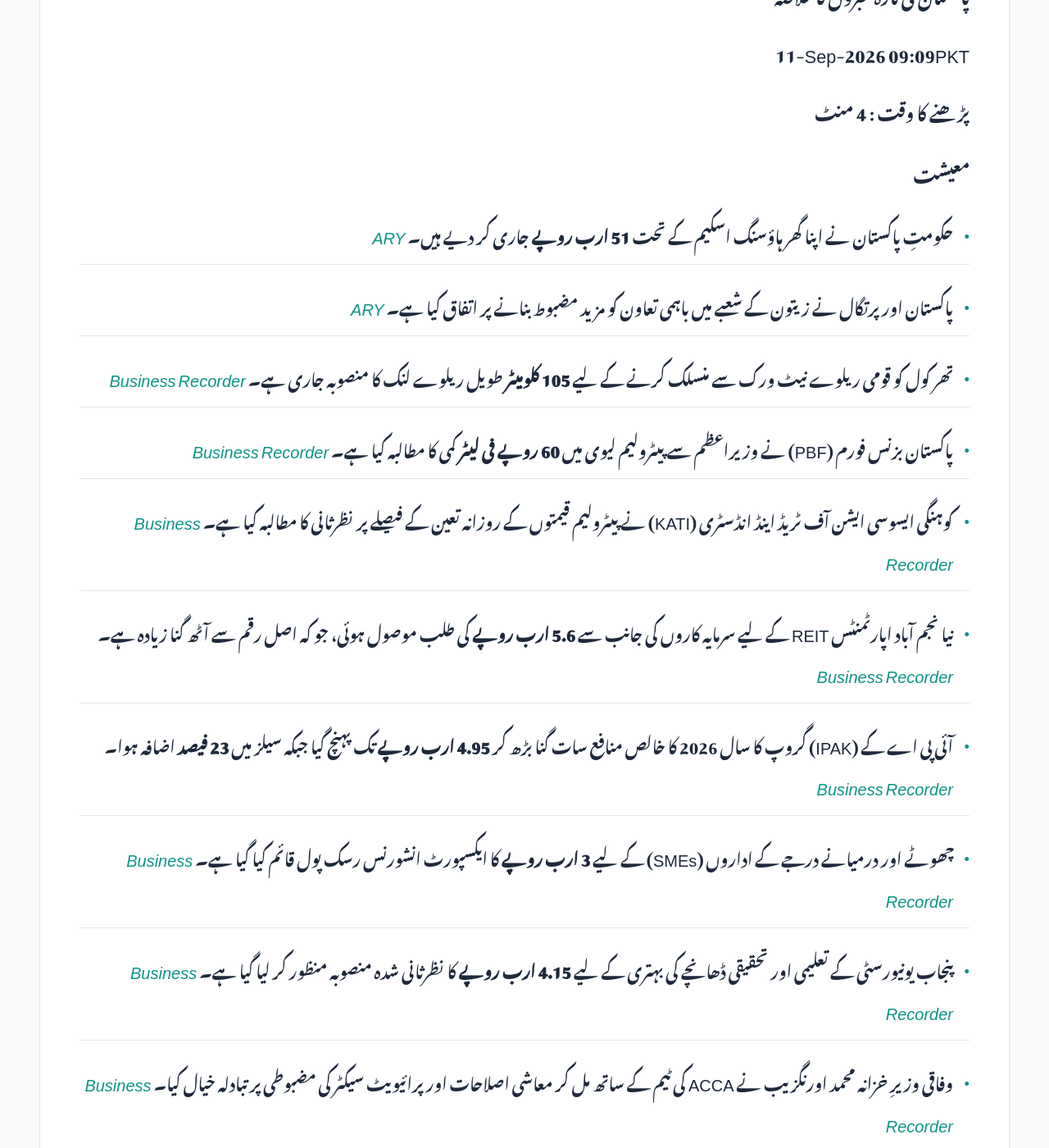
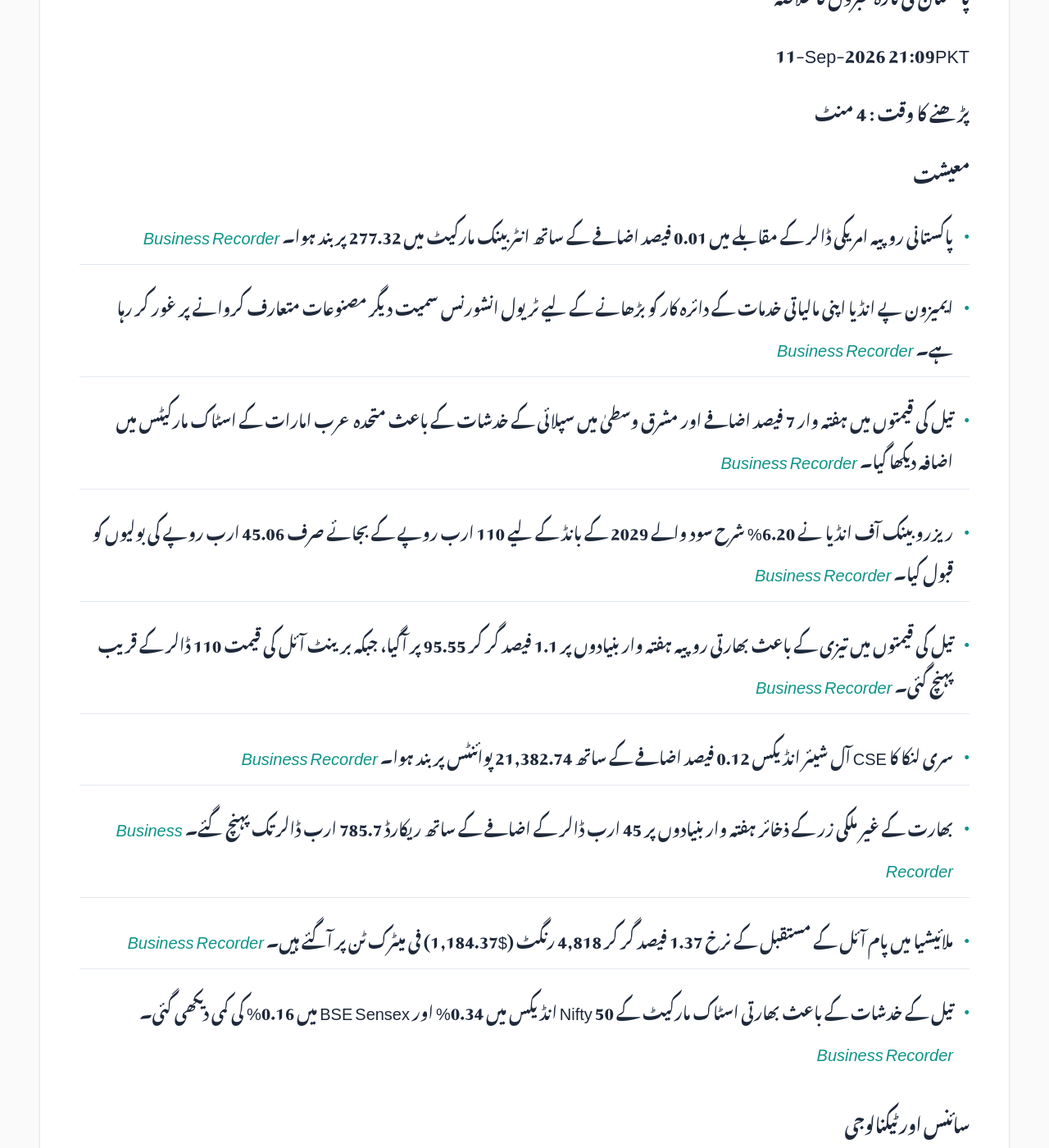
Before and after one commit to zsubzwary/news, a Jekyll site: the page built from ur/index.md, in a window 1280 px wide and 1400 px high, scrolled down 354 px. Shown: the whole window at 82% size. Built offline with Jekyll 4.4.1, drawn with Linux system fonts in a browser that asks for light colours; some web fonts are replaced; comment, search, counter and statistics services are not loaded; some of the changed text lies outside the part shown.

Commit message:
DateTime; 2026-09-11T16:09:45.292Z

```diff
--- a/ur/index.md
+++ b/ur/index.md
@@ -7,50 +7,36 @@ rtl: true
 
 پاکستان کی تازہ خبروں کا خلاصہ
 
- &lrm; 11-Sep-2026 09:09PKT
+ &lrm; 11-Sep-2026 21:09PKT
 
 پڑھنے کا وقت : 4 منٹ
 
 ### معیشت
-- حکومتِ پاکستان نے اپنا گھر ہاؤسنگ اسکیم کے تحت **51 ارب روپے** جاری کر دیے ہیں۔ *[ARY](https://arynews.tv/pakistan-disburses-rs-51-billion-under-apna-ghar-housing-scheme)*
-- پاکستان اور پرتگال نے زیتون کے شعبے میں باہمی تعاون کو مزید مضبوط بنانے پر اتفاق کیا ہے۔ *[ARY](https://arynews.tv/pakistan-portugal-agree-to-strengthen-cooperation-in-olive-sector)*
-- تھر کول کو قومی ریلوے نیٹ ورک سے منسلک کرنے کے لیے **105 کلومیٹر** طویل ریلوے لنک کا منصوبہ جاری ہے۔ *[Business Recorder](https://www.brecorder.com/news/40439002/thar-coal-rail-link-set-to-boost-energy-security)*
-- پاکستان بزنس فورم (PBF) نے وزیراعظم سے پیٹرولیم لیوی میں **60 روپے فی لیٹر** کمی کا مطالبہ کیا ہے۔ *[Business Recorder](https://www.brecorder.com/news/40438995/pm-urged-to-reduce-petroleum-levy-by-rs60-per-litre)*
-- کوہنگی ایسوسی ایشن آف ٹریڈ اینڈ انڈسٹری (KATI) نے پیٹرولیم قیمتوں کے روزانہ تعین کے فیصلے پر نظرثانی کا مطالبہ کیا ہے۔ *[Business Recorder](https://www.brecorder.com/news/40438996/fix-petroleum-prices-daily-president-kati-demands-pm-ogra-to-review-decision)*
-- نیا نجم آباد اپارٹمنٹس REIT کے لیے سرمایہ کاروں کی جانب سے **5.6 ارب روپے** کی طلب موصول ہوئی، جو کہ اصل رقم سے آٹھ گنا زیادہ ہے۔ *[Business Recorder](https://www.brecorder.com/news/40438993/naya-nazimabad-apartments-reit-attracts-rs56bn-demand)*
-- آئی پی اے کے (IPAK) گروپ کا سال 2026 کا خالص منافع سات گنا بڑھ کر **4.95 ارب روپے** تک پہنچ گیا جبکہ سیلز میں **23 فیصد** اضافہ ہوا۔ *[Business Recorder](https://www.brecorder.com/news/40438990/ipak-reports-sevenfold-surge-in-fy26-profit)*
-- چھوٹے اور درمیانے درجے کے اداروں (SMEs) کے لیے **3 ارب روپے** کا ایکسپورٹ انشورنس رسک پول قائم کیا گیا ہے۔ *[Business Recorder](https://www.brecorder.com/news/40438989/export-insurance-risk-pool-for-smes-welcomed)*
-- پنجاب یونیورسٹی کے تعلیمی اور تحقیقی ڈھانچے کی بہتری کے لیے **4.15 ارب روپے** کا نظرثانی شدہ منصوبہ منظور کر لیا گیا ہے۔ *[Business Recorder](https://www.brecorder.com/news/40438985/cdwp-approves-revised-plan-worth-rs415bn-for-pu)*
-- وفاقی وزیرِ خزانہ محمد اورنگزیب نے ACCA کی ٹیم کے ساتھ مل کر معاشی اصلاحات اور پرائیویٹ سیکٹر کی مضبوطی پر تبادلہ خیال کیا۔ *[Business Recorder](https://www.brecorder.com/news/40438984/aurangzeb-discusses-economic-reform-priorities-with-acca-team)*
+- پاکستانی روپیہ امریکی ڈالر کے مقابلے میں 0.01 فیصد اضافے کے ساتھ انٹر بینک مارکیٹ میں 277.32 پر بند ہوا۔ *[Business Recorder](https://www.brecorder.com/news/40439047/pakistan-rupee-registers-gain-against-us-dollar)*
+- ایمیزون پے انڈیا اپنی مالیاتی خدمات کے دائرہ کار کو بڑھانے کے لیے ٹریول انشورنس سمیت دیگر مصنوعات متعارف کروانے پر غور کر رہا ہے۔ *[Business Recorder](https://www.brecorder.com/news/40439062/amazon-pay-plans-to-expand-insurance-offerings-in-broader-financial-services-push-in-india)*
+- تیل کی قیمتوں میں ہفتہ وار 7 فیصد اضافے اور مشرق وسطیٰ میں سپلائی کے خدشات کے باعث متحدہ عرب امارات کے اسٹاک مارکیٹس میں اضافہ دیکھا گیا۔ *[Business Recorder](https://www.brecorder.com/news/40439061/uae-shares-gain-as-regional-conflict-fuels-oil-supply-concerns)*
+- ریزرو بینک آف انڈیا نے 6.20% شرح سود والے 2029 کے بانڈ کے لیے 110 ارب روپے کے بجائے صرف 45.06 ارب روپے کی بولیوں کو قبول کیا۔ *[Business Recorder](https://www.brecorder.com/news/40439060/india-partially-cancels-debt-sale-for-first-time-in-a-year-as-rates-spike)*
+- تیل کی قیمتوں میں تیزی کے باعث بھارتی روپیہ ہفتہ وار بنیادوں پر 1.1 فیصد گر کر 95.55 پر آگیا، جبکہ برینٹ آئل کی قیمت 110 ڈالر کے قریب پہنچ گئی۔ *[Business Recorder](https://www.brecorder.com/news/40439051/indian-rupee-sees-sharpest-weekly-drop-in-four-months-on-oil-worries)*
+- سری لنکا کا CSE آل شیئر انڈیکس 0.12 فیصد اضافے کے ساتھ 21,382.74 پوائنٹس پر بند ہوا۔ *[Business Recorder](https://www.brecorder.com/news/40439055/basic-materials-industrials-lift-sri-lankan-shares-higher)*
+- بھارت کے غیر ملکی زر کے ذخائر ہفتہ وار بنیادوں پر 45 ارب ڈالر کے اضافے کے ساتھ ریکارڈ 785.7 ارب ڈالر تک پہنچ گئے۔ *[Business Recorder](https://www.brecorder.com/news/40439054/indias-fx-reserves-surge-45-billion-on-week-to-hit-record-high-on-robust-capital-flows)*
+- ملائیشیا میں پام آئل کے مستقبل کے نرخ 1.37 فیصد گر کر 4,818 رنگٹ ($1,184.37) فی میٹرک ٹن پر آگئے ہیں۔ *[Business Recorder](https://www.brecorder.com/news/40439052/palm-hits-two-week-low-on-rising-stocks)*
+- تیل کے خدشات کے باعث بھارتی اسٹاک مارکیٹ کے Nifty 50 انڈیکس میں 0.34% اور BSE Sensex میں 0.16% کی کمی دیکھی گئی۔ *[Business Recorder](https://www.brecorder.com/news/40439050/india-stocks-log-fifth-weekly-loss-as-oil-fears-grip-markets)*
 
 ### سائنس اور ٹیکنالوجی
-- اسپیشل ٹیکنالوجی زونز اتھارٹی (STZA) اب رہائشی ترقی کے بجائے صنعتی اور ٹیکنالوجی کی سرمایہ کاری پر توجہ مرکوز کرے گی۔ *[Business Recorder](https://www.brecorder.com/news/40439001/govt-shifts-focus-of-special-technology-zones-to-industrial-and-tech-investment-stza-chairman-tells-na-panel)*
-- نائب وزیراعظم نے عوامی خدمات کی فراہمی کو بہتر بنانے کے لیے آئی ٹی سیکٹر اور ڈیجیٹل ٹیکنالوجی کے استعمال پر زور دیا۔ *[Business Recorder](https://www.brecorder.com/news/40438988/dar-chairs-meeting-on-it-for-better-public-services)*
-
-### موسم
-- ایل نینو کے اثرات کی وجہ سے اگست کا مہینہ عالمی سطح پر ریکارڈ شدہ گرم ترین مہینہ بن گیا۔ *[ARY](https://arynews.tv/august-hottest-month-ever-recorded-globally-as-el-nino-emerges)*
+- بھارتی وزیر خزانہ نے ٹیکنالوجی کمپنیوں کے لیے ایک ایسا فورم بنانے کی تجویز دی ہے جو انہیں غیر ملکی ریگولیٹرز کے ساتھ ہم آہنگی سے کام کرنے میں مدد دے سکے۔ *[Business Recorder](https://www.brecorder.com/news/40439045/india-needs-forum-for-tech-firms-to-engage-foreign-regulators-finance-minister-says)*
 
 ### سیاست
-- جی آئی (JI) نے **6 ٹریلین روپے** سے زائد کی بچت کے لیے چھ نکاتی منصوبہ پیش کیا۔ *[ARY](https://arynews.tv/ji-unveils-six-point-plan-to-end-levy-save-over-rs-6-trillion)*
-- امریکی سیاست میں جے ڈی وینس ریپبلکن پارٹی کی توجہ کا مرکز بن رہے ہیں۔ *[ARY](https://arynews.tv/jd-vance-seizes-maga-spotlight-us-midterm-elections)*
+- وزیراعظم شہباز شریف نے بجلی کی لوڈ شیڈنگ کو کسی بھی علاقے میں دو گھنٹے سے زیادہ نہ ہونے دینے کا حکم دیا ہے۔ *[Business Recorder](https://www.brecorder.com/news/40439059/pm-shehbaz-orders-two-hour-limit-on-power-cuts-in-countrys-any-area)*
 
 ### قومی
-- کراچی میں طبی غفلت کے باعث ایک شیر خوار بچے کا ہاتھ کاٹ دیا گیا۔ *[ARY](https://arynews.tv/babys-hand-amputated-after-alleged-medical-negligence-in-karachi)*
-- سیف سٹی کیمروں نے کراچی میں جعلی نمبر پلیٹ کے ساتھ گاڑی چلاتے ہوئے ایک ایس ایچ او کو بے نقاب کر دیا۔ *[ARY](https://arynews.tv/karachi-safe-city-cameras-expose-sho-driving-with-fake-number-plate)*
-- ایف آئی اے نے **420 ملین روپے** کے جعلی اکاؤنٹ کے لین دین کے الزام میں ایک بینک مینیجر کو گرفتار کر لیا ہے۔ *[ARY](https://arynews.tv/fia-arrests-bank-manager-over-alleged-rs-420-million-fake-account-transactions)*
-- سندھ اسمبلی کی کمیٹی نے تعلیمی اداروں کے گرد منشیات کی فروخت کے خلاف کارروائیوں کا جائزہ لیا۔ *[Business Recorder](https://www.brecorder.com/news/40439000/sindh-pa-committee-reviews-action-against-drugs)*
-- صومالیہ کے بحری قزاقوں کے ہاتھوں اغوا شدہ **10 پاکستانی** جہاز رانوں کے خاندانوں نے بھوک ہڑتال کا خطرہ دے دیا ہے۔ *[Business Recorder](https://www.brecorder.com/news/40438998/seafarers-families-threaten-hunger-strike-outside-apex-court)*
-- قومی اسمبلی کی موسمیاتی تبدیلی کمیٹی نے وزارت کے فراہم کردہ ڈیٹا میں تضاد پر تشویش کا اظہار کیا۔ *[Business Recorder](https://www.brecorder.com/news/40438992/ministry-shares-with-na-panel-na-body-concerned-at-inconsistency-of-data-reported-in-briefs)*
-- نائب وزیراعظم نے آزاد جموں و کشمیر میں ترقیاتی ترجیحات کے نفاذ کا جائزہ لیا۔ *[Business Recorder](https://www.brecorder.com/news/40438987/dar-chairs-meeting-to-review-uplift-priorities-in-ajk)*
+- یمن میں سعودی عرب اور حوثی گروپ کے درمیان بڑھتے ہوئے تناؤ کے دوران پاکستان پر دونوں فریقوں میں سے کسی ایک کا انتخاب کرنے کا دباؤ بڑھ رہا ہے۔ *[Business Recorder](https://www.brecorder.com/news/40439044/as-saudi-tensions-with-houthis-escalate-mediator-pakistan-faces-pressure-to-choose-a-side)*
 
 ### بین الاقوامی
-- کویت کے اسکولوں نے عطیات، سوشل میڈیا اور طلباء کی پرائیویسی کے حوالے سے سخت نئے قوانین نافذ کر دیے ہیں۔ *[ARY](https://arynews.tv/kuwait-schools-enforce-strict-new-rules-on-donations-social-media-and-student-privacy-2026)*
-- ترکی کے قونصل جنرل نے پاکستان کے ساتھ تعلیمی شعبے میں تعاون بڑھانے کی پیشکش کی۔ *[Business Recorder](https://www.brecorder.com/news/40439003/turkish-cg-offers-support-for-education)*
-- روانڈا کے ہائی کمشنر نے پاکستان کے ساتھ دو طرفہ تجارت اور سرمایہ کاری بڑھانے کے لیے ملاقات کی۔ *[Business Recorder](https://www.brecorder.com/news/40438997/rwanda-hc-kwibuka-esdras-calls-on-minister-for-boi-qaiser-ahmed-sheikh)*
+- سعودی عرب نے یمن کے اسٹریٹجک شہر موچہ کے ایئرپورٹ پر دو فضائی حملے کیے ہیں۔ *[Business Recorder](https://www.brecorder.com/news/40439057/saudi-arabia-launches-two-airstrikes-on-mocha-airport-houthi-media)*
+- حوثی باغیوں نے باب المندب کے مقام پر اسٹریٹجک جزیرہ پیرم اور ساحلی شہر دھباب پر قبضہ کر لیا ہے۔ *[Business Recorder](https://www.brecorder.com/news/40439056/yemens-houthis-reach-strategic-island-at-mouth-of-vital-shipping-lane)*
+- بھارتی وزیراعظم نریندر مودی اور روسی صدر ولادیمیر پیوٹن نے توانائی اور دفاع کے شعبوں میں دوطرفہ شراکت داری کو مزید مضبوط کرنے پر اتفاق کیا ہے۔ *[Business Recorder](https://www.brecorder.com/news/40439046/modi-putin-agree-to-strengthen-india-russia-partnership-on-eve-of-brics-summit)*
 
-### صحت
-- نوجوانوں کو تمباکو نوشی سے بچانے کے لیے والدین کو فعال کردار ادا کرنے کی اپیل کی گئی ہے۔ *[Business Recorder](https://www.brecorder.com/news/40438994/parents-urged-to-play-active-role-in-preventing-youth-access-to-tobacco)*
-
-### دیگر
-- سول ڈیفنس نے گھروں میں آگ سے بچاؤ کے لیے گیس ڈیٹیکشن سسٹم لگانے کی ہدایت کی ہے۔ *[ARY](https://arynews.tv/civil-defense-asks-citizens-to-put-a-gas-detection-system-at-home-to-avoid-house-fire)*
-- نیشنل انسٹی ٹیوٹ آف بینکنگ اینڈ فنانس نے قومی نصاب میں مالیاتی خواندگی کو شامل کرنے کے لیے ورکشاپ کا انعقاد کیا۔ *[Business Recorder](https://www.brecorder.com/news/40438999/shaping-pakistans-future-through-integrating-financial-literacy-in-curriculum)*
+### کھیل
+- انگلینڈ کے شہر پورٹسماؤتھ میں احتجاجی مظاہرین نے غلط فہمی کے تحت پاکستان کی انڈر-19 کرکٹ ٹیم کے کھلاڑیوں کو پناہ گزین سمجھ کر ہراساں کرنے کی کوشش کی۔ *[Business Recorder](https://www.brecorder.com/news/40439063/when-a-pakistani-cricketer-becomes-a-migrant-before-he-becomes-a-person)*
+- رائکی پونٹنگ کے مطابق امریکہ میں کرکٹ کی ترقی کا عمل توقع کے مطابق تیز نہیں ہے، تاہم 2028 اولمپکس کے بعد اس میں بہتری کی امید ہے۔ *[Business Recorder](https://www.brecorder.com/news/40439049/growth-of-cricket-in-us-a-slow-burn-says-ponting)*
+- آرسنل کے مینیجر مائیکل آرٹیٹا چیمپیئنز لیگ کے میچوں کے لیے اپنی ٹیم کی تیاریوں کے حوالے سے انتہائی سخت اور غیر روایتی حکمت عملی اپنائے ہوئے ہیں۔ *[Business Recorder](https://www.brecorder.com/news/40439053/no-excuses-no-surprises-artetas-arsenal-prepare-for-anything)*
```
